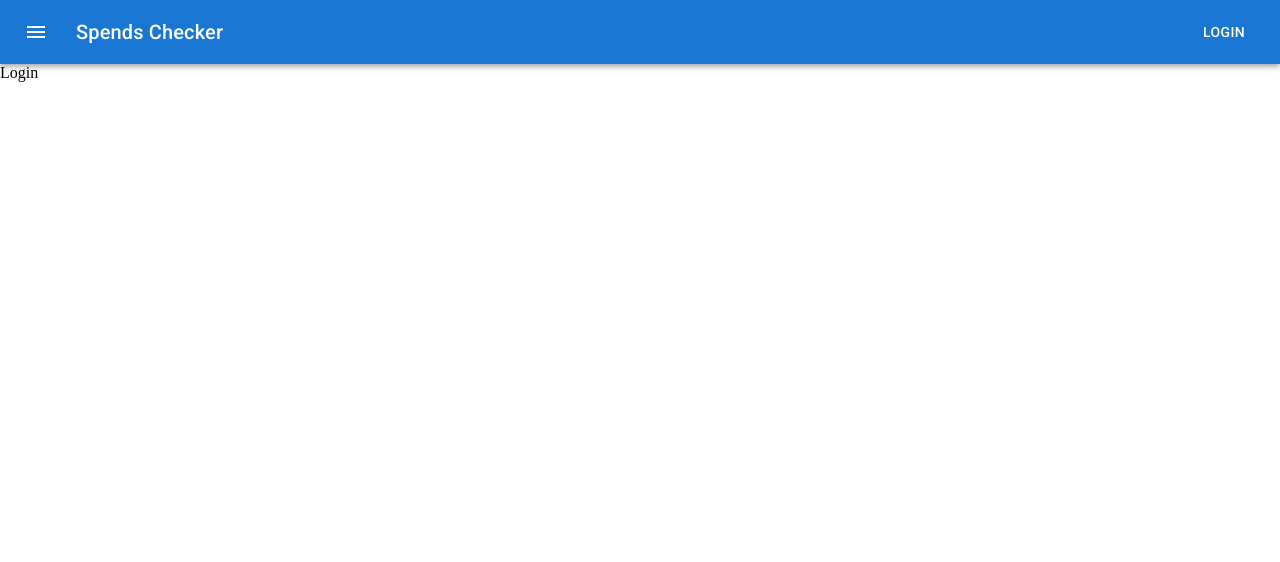
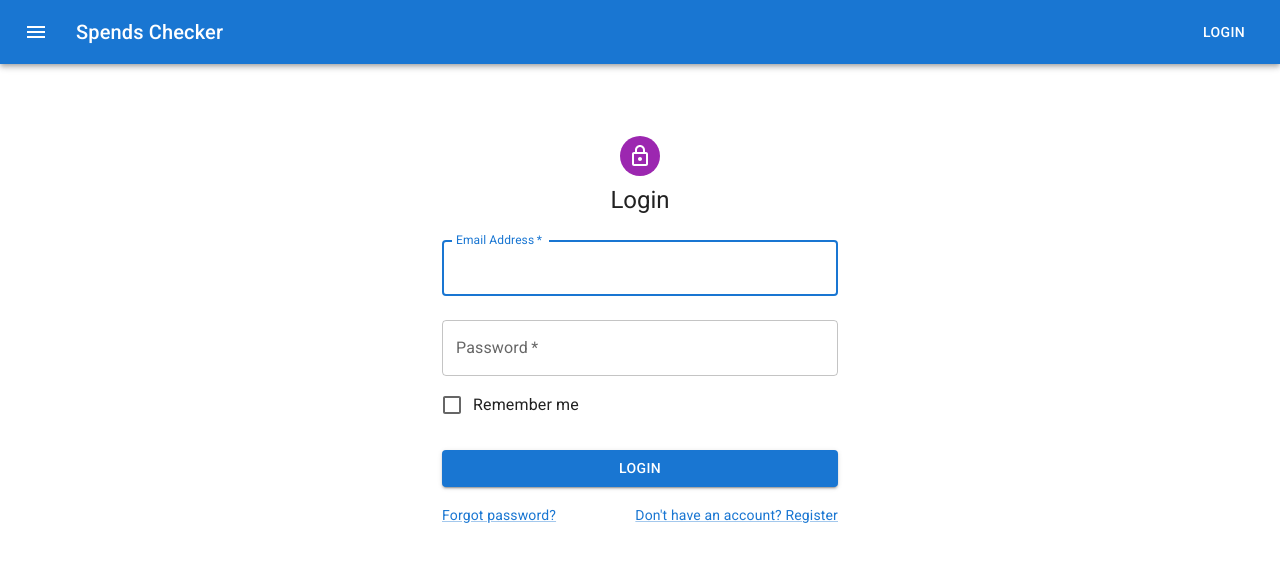
Before and after one commit to andressiri/alkemy-full-stack, a React (Create React App) app in the folder frontend/: page /login in a window 1280 px wide. Shown: the top 562 px of the page. Built offline with nearby package versions, Linux system fonts and the light colour scheme.

Commit message:
create a login page template

```diff
--- a/frontend/src/pages/Login.jsx
+++ b/frontend/src/pages/Login.jsx
@@ -1,9 +1,105 @@
-import React from 'react'
+import React, {useState} from 'react';
+import Avatar from '@mui/material/Avatar';
+import Button from '@mui/material/Button';
+import CssBaseline from '@mui/material/CssBaseline';
+import TextField from '@mui/material/TextField';
+import FormControlLabel from '@mui/material/FormControlLabel';
+import Checkbox from '@mui/material/Checkbox';
+import Link from '@mui/material/Link';
+import Grid from '@mui/material/Grid';
+import Box from '@mui/material/Box';
+import LockOutlinedIcon from '@mui/icons-material/LockOutlined';
+import Typography from '@mui/material/Typography';
+import Container from '@mui/material/Container';
 
 function Login() {
+  const [formData, setFormData] = useState({
+    email: '',
+    password: '',
+    remember: false
+  });
+  const {email, password} = formData;
+
+  const onFormChange = (event) => {
+    setFormData((prevState) => ({
+      ...prevState,
+      [event.target.name]: event.target.value
+    }));
+  };
+
+  const handleLogin = (event) => {
+    event.preventDefault();
+  };
+
   return (
-    <div>Login</div>
+    <Container component="main" maxWidth="xs">
+      <CssBaseline />
+      <Box
+        sx={{
+          marginTop: 8,
+          display: 'flex',
+          flexDirection: 'column',
+          alignItems: 'center',
+        }}
+      >
+        <Avatar sx={{ m: 1, bgcolor: 'secondary.main' }}>
+          <LockOutlinedIcon />
+        </Avatar>
+        <Typography component="h1" variant="h5">
+          Login
+        </Typography>
+        <Box component="form" onSubmit={handleLogin} noValidate sx={{ mt: 1 }}>
+          <TextField
+            margin="normal"
+            required
+            fullWidth
+            id="email"
+            label="Email Address"
+            name="email"
+            autoComplete="email"
+            autoFocus
+            onChange={onFormChange}
+          />
+          <TextField
+            margin="normal"
+            required
+            fullWidth
+            name="password"
+            label="Password"
+            type="password"
+            id="password"
+            autoComplete="current-password"
+            onChange={onFormChange}
+          />
+          <FormControlLabel
+            control={<Checkbox value="remember" color="primary" />}
+            label="Remember me"
+            onChange={onFormChange}
+          />
+          <Button
+            type="submit"
+            fullWidth
+            variant="contained"
+            sx={{ mt: 3, mb: 2 }}
+          >
+            Login
+          </Button>
+          <Grid container>
+            <Grid item xs>
+              <Link href="#" variant="body2">
+                Forgot password?
+              </Link>
+            </Grid>
+            <Grid item>
+              <Link href="/register" variant="body2">
+                Don't have an account? Register
+              </Link>
+            </Grid>
+          </Grid>
+        </Box>
+      </Box>
+    </Container>
   );
 };
 
-export default Login
+export default Login;
```
